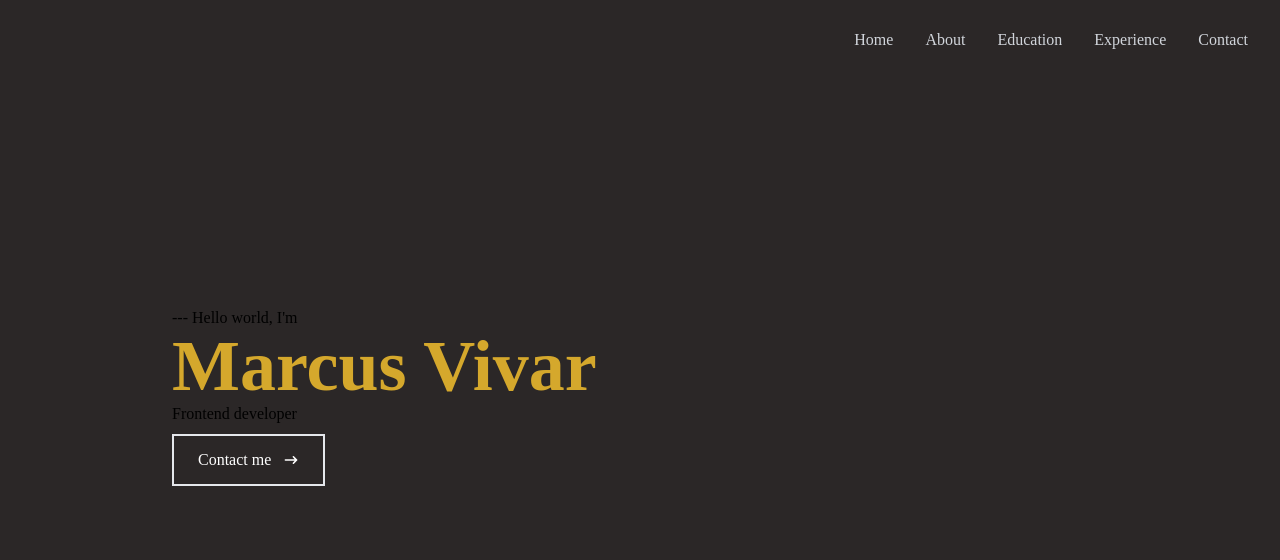
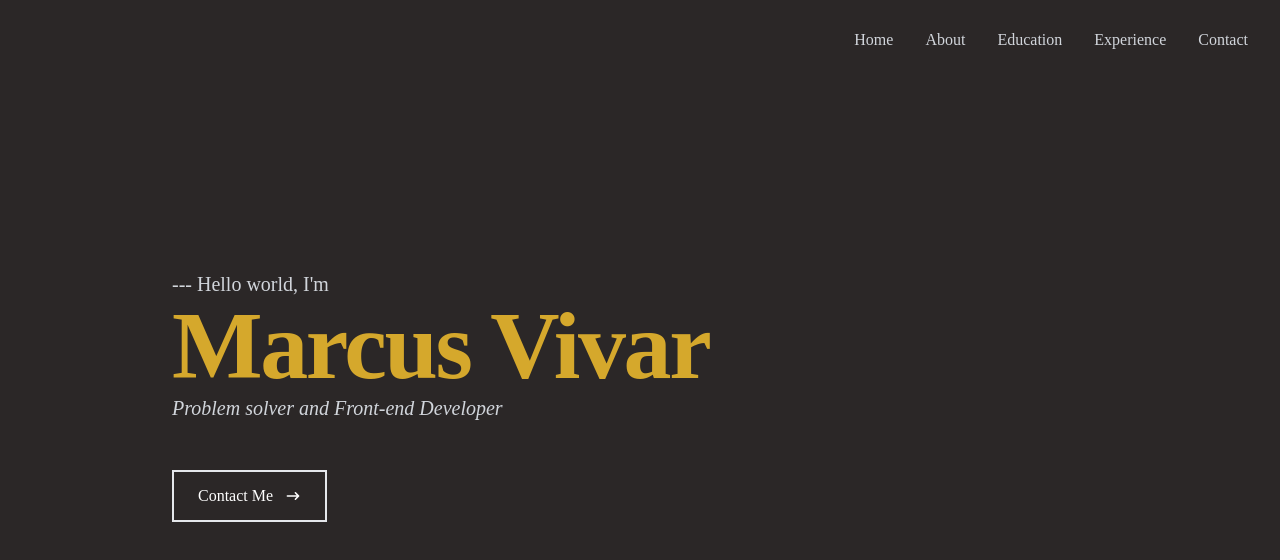
Before and after one commit to Topiksit0/Portfolio, a React (Create React App) app: page / in a window 1280 px wide. Shown: the top 560 px of the page. Built offline with nearby package versions, Linux system fonts and the light colour scheme; the HTML template or start-up script is replaced by a standard one.

Commit message:
landing page 60% completed

```diff
--- a/src/components/Home.jsx
+++ b/src/components/Home.jsx
@@ -6,13 +6,12 @@ const Home = () => {
     <div name='home' className='w-full h-screen bg-[#2B2727]'>
 
         <div className='max-w-[1000px] mx-auto px-8 flex flex-col justify-center h-full'>
-            <p>--- Hello world, I'm</p>
-            <h1 className='text-4xl sm:text-7xl font-bold text-[#D5A82C]'> Marcus Vivar</h1>
-            <p>Frontend developer</p>
-
-            <div>
-                <button className='text-white group border-2 px-6 py-3 my-2 flex items-center hover:bg-[#D5A82C] hover:border-[#D5A82C] hover:text-black '>
-                Contact me
+            <p className='text-md sm:text-xl text-gray-300'>--- Hello world, I'm</p>
+            <h1 className='text-5xl sm:text-8xl font-bold text-[#D5A82C] tracking-tight'> Marcus Vivar</h1>
+            <p className='text-md sm:text-xl text-gray-300 italic'>Problem solver and Front-end Developer</p>
+            <div className='pt-10'>
+                <button className='text-white group border-2 px-6 py-3 my-2  flex items-center hover:bg-[#D5A82C] hover:border-[#D5A82C] hover:text-black'>
+                Contact Me
                 <span className='group-hover:rotate-90 duration-300'>
                   <HiArrowNarrowRight className='ml-3'/>
                 </span>
```
